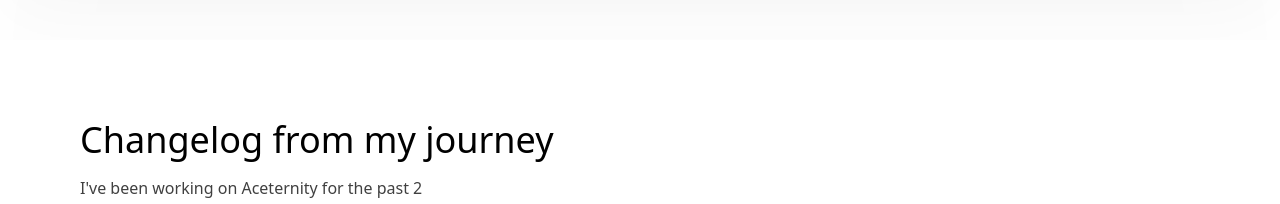
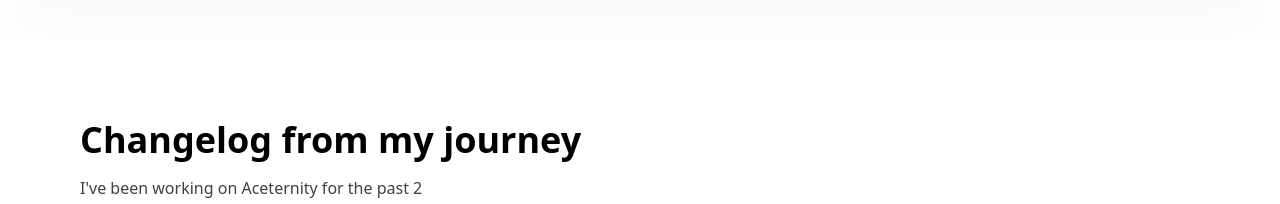
Before and after one commit to Lahiru-911/Lahiru-portfolio, a Next.js app: page /allthree in a window 1280 px wide. Shown: the part 1240-1444 px from the top of the page. Built offline with nearby package versions, Linux system fonts and the light colour scheme.

Commit message:
Update timeline.jsx

```diff
--- a/components/Timeline/timeline.jsx
+++ b/components/Timeline/timeline.jsx
@@ -25,7 +25,7 @@
   return (
     <div className="w-full bg-white font-sans md:px-10" ref={containerRef}>
       <div className="max-w-7xl mx-auto py-20 px-4 md:px-8 lg:px-10">
-        <h2 className="text-lg md:text-4xl mb-4 text-black max-w-4xl">
+        <h2 className="text-4xl font-semibold text-black md:text-4xl mb-4 max-w-4xl">
           Changelog from my journey
         </h2>
         <p className="text-neutral-700 text-sm md:text-base max-w-sm">
```
